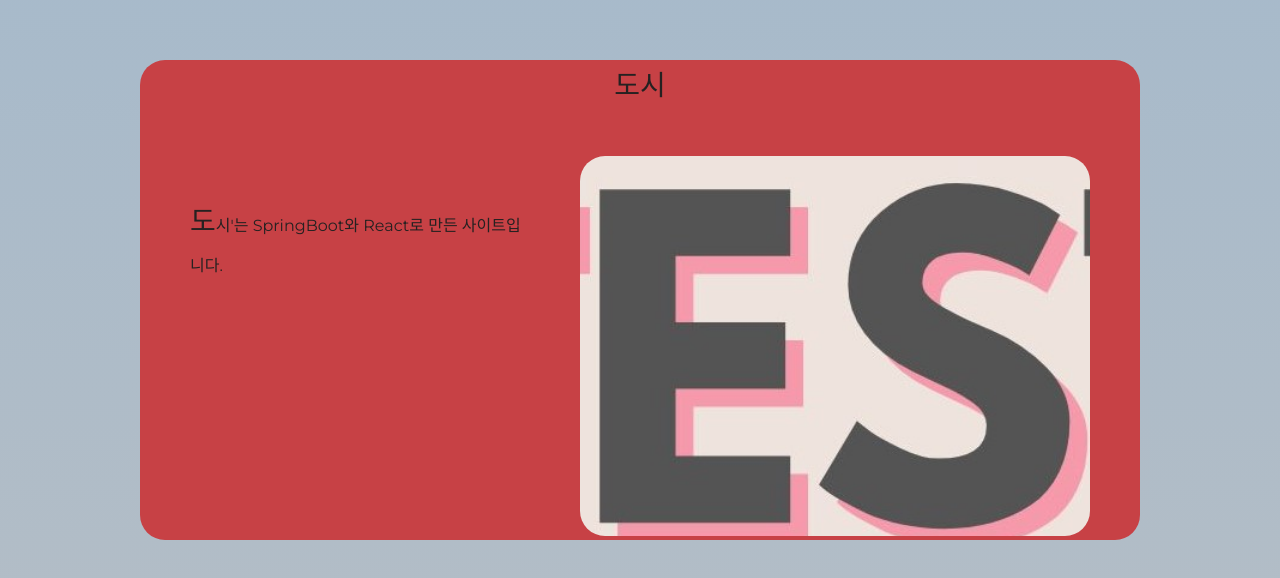
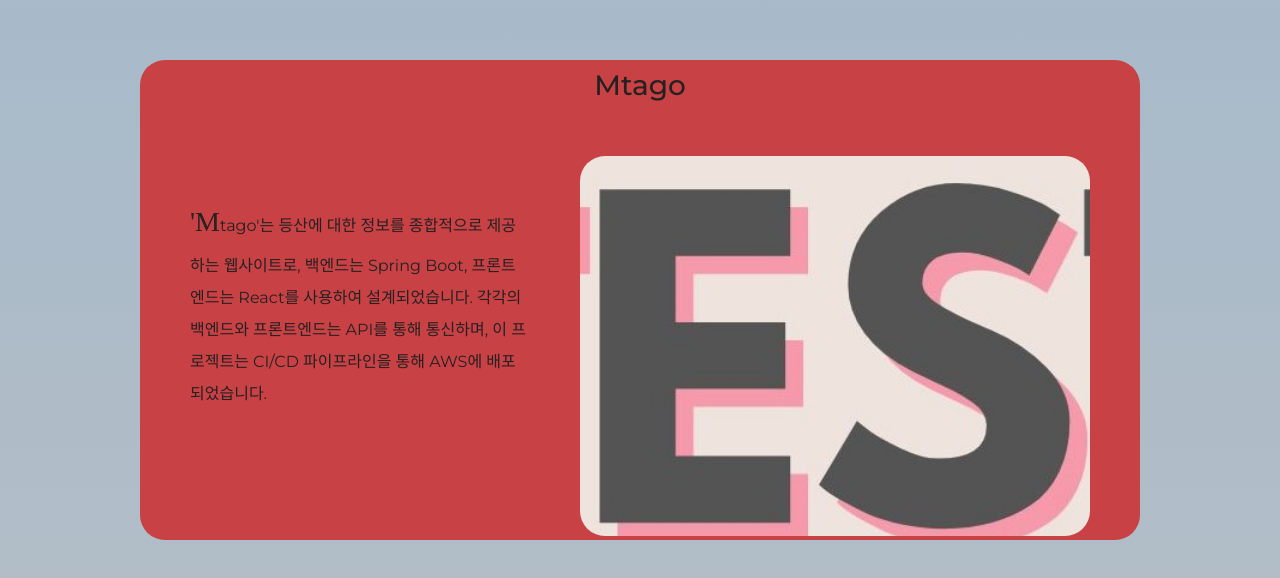
Before and after one commit to youngminkk/portfolio, a React (Create React App) app: page / in a window 1280 px wide. Shown: the part 5687-6265 px from the top of the page. Built offline with nearby package versions, Linux system fonts and the light colour scheme; a small style sheet from the web is missing; a web font is replaced by a local one.

Commit message:
Your commit message

```diff
--- a/src/constants/index.js
+++ b/src/constants/index.js
@@ -242,8 +242,8 @@ export const stackImg = [
       color: "#EB6230"
     },
     {
-      title: "도시",
-      content: "도시'는 SpringBoot와 React로 만든 사이트입니다.",
+      title: "Mtago",
+      content: "'Mtago'는 등산에 대한 정보를 종합적으로 제공하는 웹사이트로, 백엔드는 Spring Boot, 프론트엔드는 React를 사용하여 설계되었습니다. 각각의 백엔드와 프론트엔드는 API를 통해 통신하며, 이 프로젝트는 CI/CD 파이프라인을 통해 AWS에 배포되었습니다.",
       img: test,
       link: "",
       color: "#C74145"
```
Also changed, not shown: 1 other file (tests, documents, lock files or other folders).
